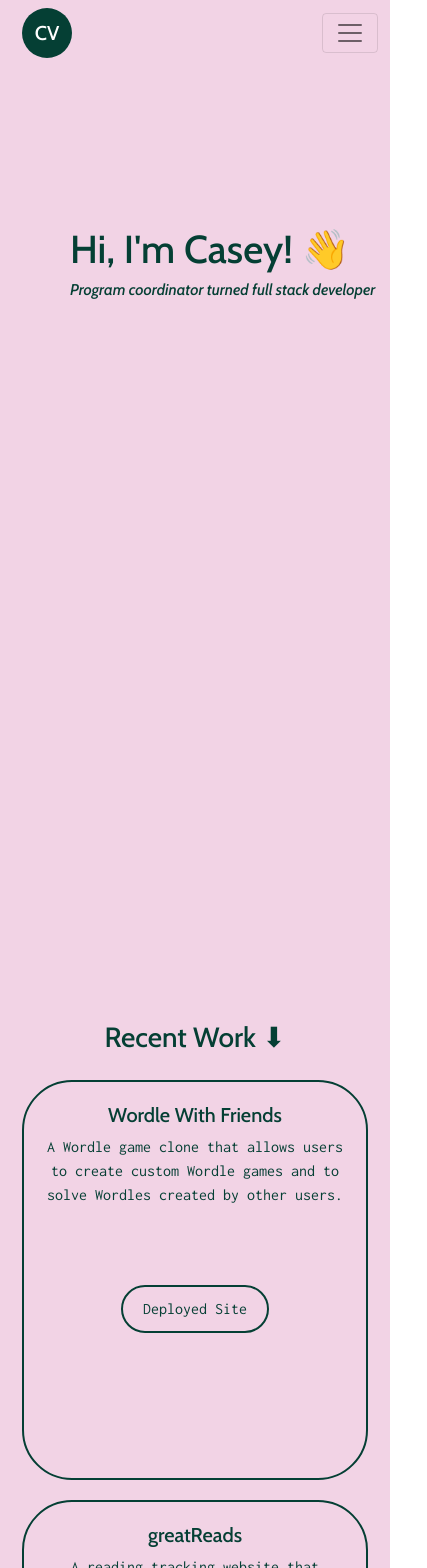
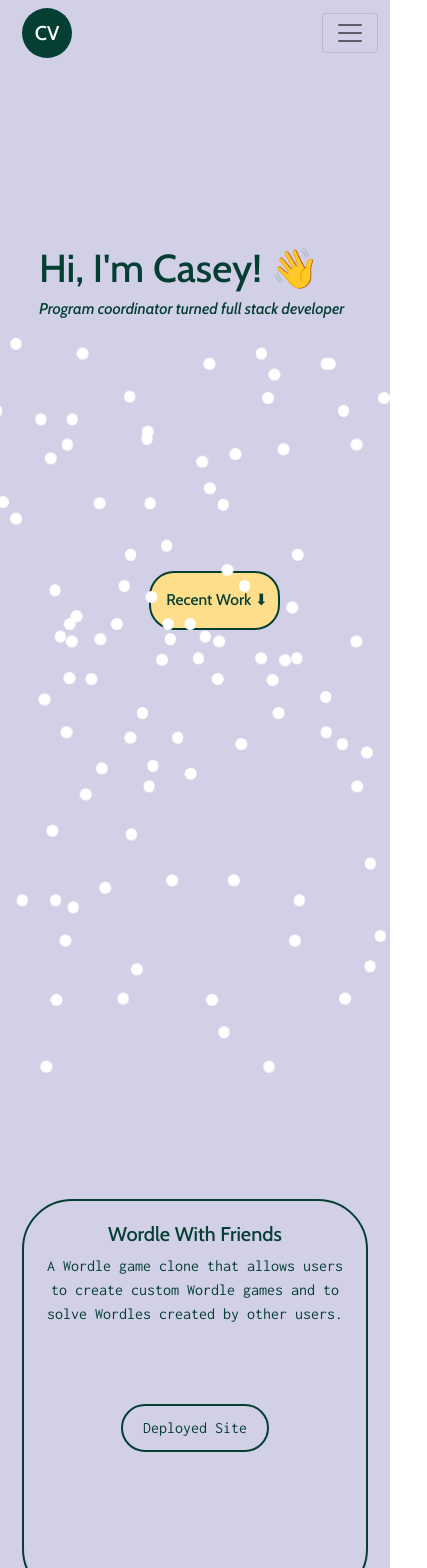
Before and after one commit to caseyvaughn/caseys-portfolio, a React (Create React App) app in the folder client/: page / in a window 390 px wide. Shown: the top 1568 px of the page, 427 px wide, since content can reach past the window. Built offline with nearby package versions, Linux system fonts and the light colour scheme; some icons are missing.

Commit message:
made homepage responsive

```diff
--- a/client/src/App.css
+++ b/client/src/App.css
@@ -1,6 +1,6 @@
 .App {
   text-align: center;
-  background-color: #f2d3e5;
+  background-color: #d2d0e7;
   font-family: Inconsolata;
   color: #053f34;
 }
@@ -24,7 +24,7 @@
   bottom: 0;
   left: 0;
   width: 100%;
-  background-color: #f2d3e5;
+  background-color: #d2d0e7;
 }
 
 .icon {
--- a/client/src/App.js
+++ b/client/src/App.js
@@ -11,11 +11,11 @@ import LandingPage from './components/LandingPage/LandingPage';
 function App() {
   return (
     <div className="App">
-      {/* {[...Array(100)].map((val) => {
+      {[...Array(100)].map((val) => {
         return (
           <div className="dot"></div>
         )
-      })} */}
+      })}
       <NavBar />
       <LandingPage/>
       <Portfolio />
--- a/client/src/App.scss
+++ b/client/src/App.scss
@@ -1,6 +1,6 @@
 .App {
   text-align: center;
-  background-color: #f2d3e5;
+  background-color: #d2d0e7;
   font-family: Inconsolata;
   color: #053f34;
 }
@@ -23,7 +23,7 @@
   bottom: 0;
   left: 0;
   width: 100%;
-  background-color: #f2d3e5;
+  background-color: #d2d0e7;
 }
 
 .icon {
--- a/client/src/components/AboutMe/AboutMe.css
+++ b/client/src/components/AboutMe/AboutMe.css
@@ -12,7 +12,7 @@
 
 .profile-container {
   border: 3px solid #053f34;
-  background-color: #f2d3e5;
+  background-color: #d2d0e7;
   border-radius: 25px;
   padding: 20px;
   margin: 20px;
--- a/client/src/components/AboutMe/AboutMe.jsx
+++ b/client/src/components/AboutMe/AboutMe.jsx
@@ -1,6 +1,6 @@
 import "./AboutMe.css"
 import { Container, Row, Col} from "react-bootstrap"
-import photo from "../../assets/IMG_5916 3.jpg"
+import photo from "../../assets/prof-pic-square-cropped.jpg"
 
 
 export default function AboutMe() {
@@ -16,8 +16,8 @@ export default function AboutMe() {
             </Col>
             <Col xs={12} md={6} style={{textAlign:"left"}}>
           <h2>Hi, I'm Casey! 👋</h2>
-          <p>I'm a full-stack developer with a background in federal government and international education. Originally from Indiana, I've lived in Chile, Azerbaijan, and D.C., and now proudly call Philadelphia my home. </p>
-              <p>I strive to deliver products that are intuitive, accessible, and well designed. When I'm not coding, you can find me spending time outside running, biking, or reading in a hammock. </p>
+          <p>I'm a full-stack developer with a background in international relations and program coordination. Originally from Indiana (go Hoosiers!), my passion for language learning and exploration led me to live & study in Chile, Turkey, and Azerbaijan.</p>
+              <p>I’m most fulfilled when collaborating with others to make a positive impact on the world. When I'm not coding, you can find me spending time outside running, biking, or reading in a hammock. </p>
               <div style={{display:"flex", justifyContent:"center"}}>
                 <a href="../../assets/Casey_Vaughn_Resume.pdf" download><button className="resume-btn">My Resume ↓</button></a>
               </div>
--- a/client/src/components/Footer/Footer.jsx
+++ b/client/src/components/Footer/Footer.jsx
@@ -16,6 +16,7 @@ export default function Footer() {
         <a href="https://www.linkedin.com/in/cvaughn555/">
           <img className = "footer-icon" src={linkedin} alt="linkedin logo"></img>
         </a>
+        <p className="cabin" style={{marginTop:"20px", fontSize:"20px"}}>Built by Casey Vaughn | © 2022</p>
       </p>
     </div>
   )
--- a/client/src/components/LandingPage/LandingPage.jsx
+++ b/client/src/components/LandingPage/LandingPage.jsx
@@ -1,5 +1,6 @@
 import React from 'react'
 import "./LandingPage.scss"
+import { scroller } from "react-scroll";
 
 
 export default function LandingPage() {
@@ -13,6 +14,14 @@ export default function LandingPage() {
           <div className="dot"></div>
         )
       })} */}
+      <div style={{display:"flex", justifyContent:"center"}}>
+      <button className="resume-btn"><h1 className="cabin project-header"
+              onClick={() => scroller.scrollTo('projects', {
+              smooth: true,
+              duration: 100,
+            })}
+        >Recent Work ⬇</h1></button>
+      </div>
     </div>
   )
 }
--- a/client/src/components/LandingPage/LandingPage.scss
+++ b/client/src/components/LandingPage/LandingPage.scss
@@ -1,9 +1,10 @@
 .landing-page {
-  height: calc(100% - 100px);
-  min-height: 695px;
+  // height: calc(100% - 100px);
+  height: 100vh;
+  min-height: 100%;
   text-align: left;
-  margin-left: 70px;
-  margin-top: 150px;
+  margin-left: 10vw;
+  margin-top: 20vh;
 }
 .greeting {
   font-size: 10vw;
@@ -14,7 +15,16 @@
   font-size: 4vw;
   font-style: italic;
   z-index: 2;
+  margin-bottom: 30vh;
 }
+.project-header {
+  font-size: 4vw;
+  position: relative;
+  z-index: 2;
+  margin-top: 8px;
+  margin-left: 5px;
+}
+
 // https://codepen.io/alvaromontoro/pen/GRNmdzB
 .dot {
   width: 3vw;
--- a/client/src/components/NavBar/NavBar.css
+++ b/client/src/components/NavBar/NavBar.css
@@ -1,7 +1,7 @@
 .nav-container {
   color: #053f34;
   text-align: left;
-  background-color: #f2d3e5;
+  background-color: #d2d0e7;
   margin-top: -10px;
 }
 
--- a/client/src/components/Portfolio/Portfolio.css
+++ b/client/src/components/Portfolio/Portfolio.css
@@ -1,19 +1,16 @@
 /* applying both .card & .portfolio-card to override defaul bootstrap card styling */
 .card.portfolio-card {
   border-radius: 50px;
-  background-color: #f2d3e5;
+  background-color: #d2d0e7;
   border: 2px solid #053f34;
   height: 400px;
   width: 350px;
   margin: 10px;
   padding: 5px;
 }
-.project-header {
-  position: relative;
-  z-index: 2;
-}
+
 a.extern-link {
-  background-color: #f2d3e5;
+  background-color: #d2d0e7;
   color: #053f34;
   border-radius: 25px;
   padding: 10px 20px;
--- a/client/src/components/Portfolio/Portfolio.jsx
+++ b/client/src/components/Portfolio/Portfolio.jsx
@@ -9,12 +9,12 @@ export default function Portfolio() {
   return (
     <div id="projects" className="section-div">
 
-      <h1 className="cabin project-header"
+      {/* <h1 className="cabin project-header"
               onClick={() => scroller.scrollTo('projects', {
               smooth: true,
               duration: 100,
             })}
-            >Recent Work ⬇</h1>
+            >Recent Work ⬇</h1> */}
       <p></p>
       <Container>
         <Row className='row-cols-1 row-cols-lg-3'>
```
